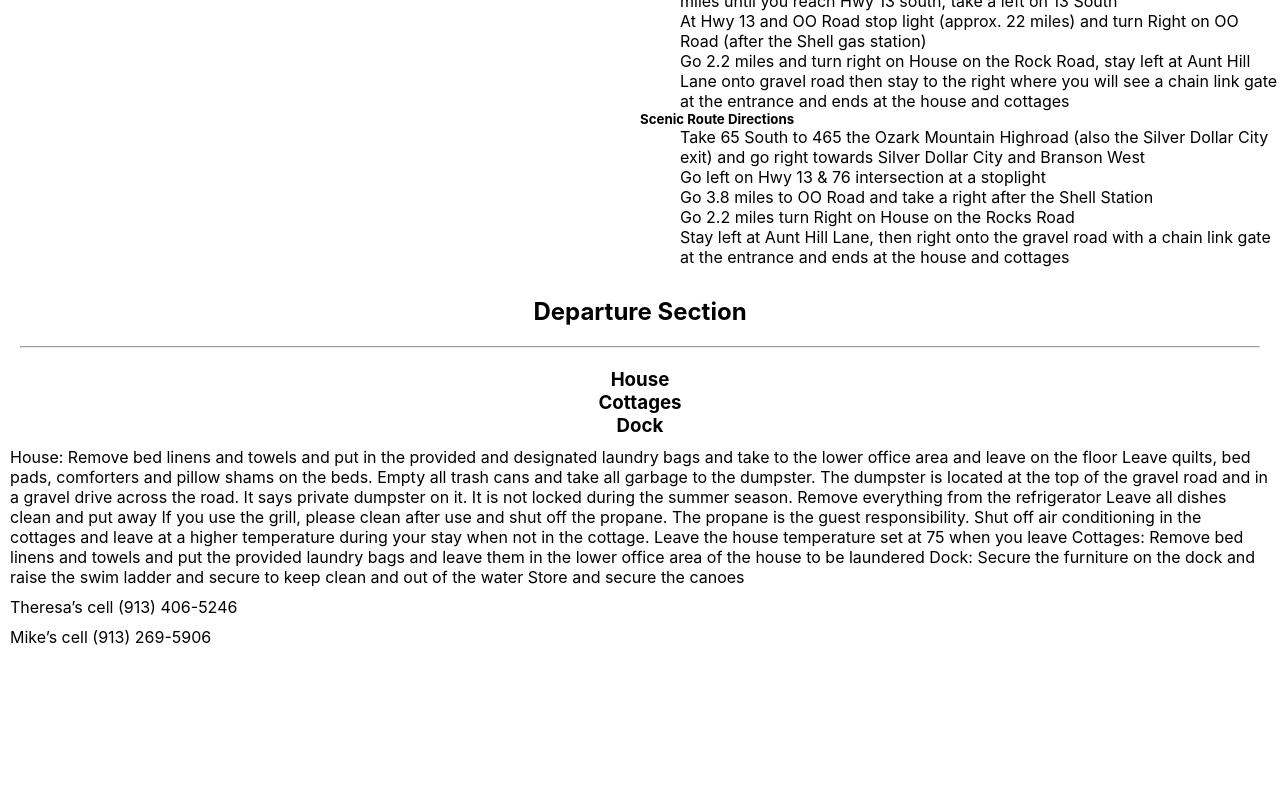
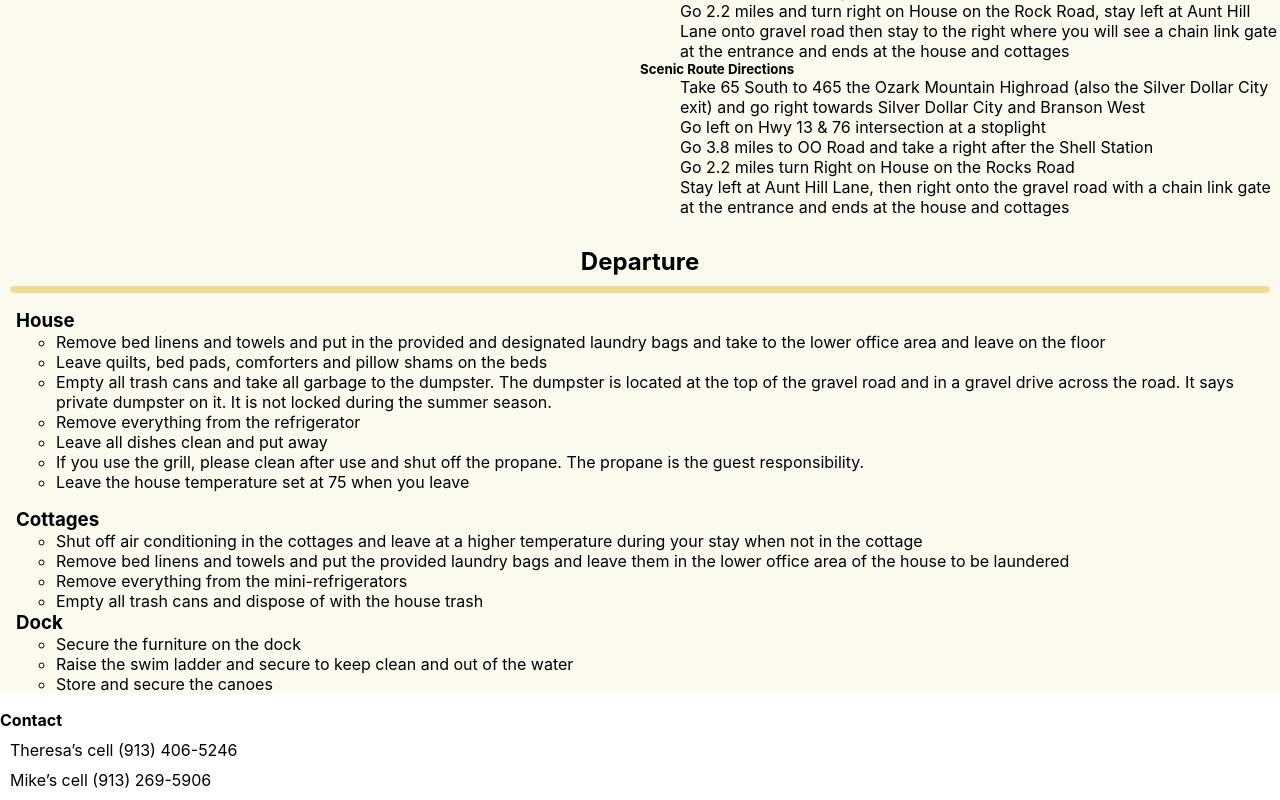
Before and after one commit to mkgude/murphy-lakehouse-app, a React (Create React App) app: page / in a window 1280 px wide. Shown: the part 1829-2629 px from the top of the page. Before the commit the page ends 2486 px from the top, so only its background shows below. Built offline with nearby package versions, Linux system fonts and the light colour scheme.

Commit message:
edited content in all sections and css

```diff
--- a/src/App.css
+++ b/src/App.css
@@ -6,6 +6,10 @@
   padding: 0;
 }
 
+.content {
+  height: auto;
+  background: rgb(252, 250, 238);
+}
 .mc-header {
   display: flex;
   flex-direction: column;
@@ -38,13 +42,16 @@
 }
 
 hr {
-  width: auto;
-  margin: 20px;
+  margin: 10px;
+  height: 5px;
+  background-color: rgb(238, 219, 149);
+  border: 1px solid rgb(238, 219, 149);
+  border-radius: 5px;
 }
 
 h2 {
   text-align: center;
-  margin-top: 30px;
+  padding-top: 30px;
 }
 
 h3 {
@@ -61,10 +68,18 @@ ul {
 p {
   margin: 10px;
 }
+.depart-head {
+  text-align: left;
+}
 
 .accomo-section,
-.amenities-section {
+.amenities-section,
+.depart-section {
   margin: 1em;
+}
+
+.depart-section ul {
+  list-style-type: circle;
 }
 
 @media screen and (min-width: 640px) {
--- a/src/components/Accomodations.js
+++ b/src/components/Accomodations.js
@@ -3,7 +3,7 @@ import React from 'react'
 export default function Accomodations() {
     return (
         <div className="accomodations">
-            <h2>Accomodations Section</h2>
+            <h2>Accomodations</h2>
             <hr/>
             <div className="accomodations-info">
                 <div className="accomo-section accomo-main-house">
--- a/src/components/Amenities.js
+++ b/src/components/Amenities.js
@@ -3,7 +3,7 @@ import React from 'react'
 export default function Amenities() {
     return (
         <div className="amenities">
-            <h2>Amenities Section</h2>
+            <h2>Amenities</h2>
             <hr/>
             <div className="amenities-info">
                 <div className="amenities-section amenities-house">
--- a/src/components/Departure.js
+++ b/src/components/Departure.js
@@ -3,27 +3,36 @@ import React from 'react'
 export default function Departure() {
     return (
         <div className="departure">
-            <h2>Departure Section</h2>
+            <h2>Departure</h2>
             <hr/>
             <div className="departure-info">
-                <h3>House</h3>
-                <h3>Cottages</h3>
-                <h3>Dock</h3>
-                <p>
-                House: Remove bed linens and towels and put in the provided and designated laundry bags and take to the lower office area and leave on the floor
-    Leave quilts, bed pads, comforters and pillow shams on the beds.
-    Empty all trash cans and take all garbage to the dumpster. The dumpster is
-    located at the top of the gravel road and in a gravel drive across the road. It says private dumpster on it. It is not locked during the summer season.
-    Remove everything from the refrigerator
-    Leave all dishes clean and put away
-    If you use the grill, please clean after use and shut off the propane. The propane is the guest responsibility.
-    Shut off air conditioning in the cottages and leave at a higher temperature during your stay when not in the cottage.
-    Leave the house temperature set at 75 when you leave
-    Cottages: Remove bed linens and towels and put the provided laundry bags and leave them in the lower office area of the house to be laundered
-    Dock: Secure the furniture on the dock and raise the swim ladder and secure to keep clean and out of the water
-    Store and secure the canoes
-
-                </p>
+                <div className="depart-section depart-mainhouse">
+                    <h3 className="depart-head">House</h3>
+                    <ul>
+                        <li>Remove bed linens and towels and put in the provided and designated laundry bags and take to the lower office area and leave on the floor</li>
+                        <li>Leave quilts, bed pads, comforters and pillow shams on the beds</li>
+                        <li>Empty all trash cans and take all garbage to the dumpster. The dumpster is located at the top of the gravel road and in a gravel drive across the road. It says private dumpster on it. It is not locked during the summer season.</li>
+                        <li>Remove everything from the refrigerator</li>
+                        <li>Leave all dishes clean and put away</li>
+                        <li>If you use the grill, please clean after use and shut off the propane. The propane is the guest responsibility.</li>
+                        <li>Leave the house temperature set at 75 when you leave</li>
+                    </ul>
+                </div>
+                <div className="depart-section depart-other">
+                    <h3 className="depart-head" >Cottages</h3>
+                    <ul>
+                        <li>Shut off air conditioning in the cottages and leave at a higher temperature during your stay when not in the cottage</li>
+                        <li>Remove bed linens and towels and put the provided laundry bags and leave them in the lower office area of the house to be laundered</li>
+                        <li>Remove everything from the mini-refrigerators</li>
+                        <li>Empty all trash cans and dispose of with the house trash</li>
+                    </ul>
+                    <h3 className="depart-head">Dock</h3>
+                    <ul>
+                        <li>Secure the furniture on the dock</li>
+                        <li>Raise the swim ladder and secure to keep clean and out of the water</li>
+                        <li>Store and secure the canoes</li>
+                    </ul>
+                </div>
             </div>
         </div>
     )
--- a/src/components/Directions.js
+++ b/src/components/Directions.js
@@ -3,11 +3,11 @@ import React from 'react'
 export default function Directions() {
     return (
         <div className="directions">
-            <h2>Directions Section</h2>
+            <h2>Directions</h2>
             <hr/>
             <div className="directions-info">
                 <div className="directions-section address">
-                    <h3>Address</h3>
+                    <h4>Address</h4>
                     <p>
                     Murphy Cottages
                     445 House on the Rock Road
--- a/src/components/Town.js
+++ b/src/components/Town.js
@@ -3,7 +3,7 @@ import React from 'react'
 export default function Town() {
     return (
         <div className="town">
-            <h2>In Town Section</h2>
+            <h2>In Town</h2>
             <hr/>
             <div className="town-info">
                 <p>
--- a/src/pages/Welcome.js
+++ b/src/pages/Welcome.js
@@ -22,7 +22,7 @@ function Welcome() {
                     <a href="#contact" className="mc-links">Contact</a>
                 </nav>
             </div>
-
+            <div className="content">
                 <div id="accomodations">
                     <Accomodations />
                 </div>
@@ -38,7 +38,9 @@ function Welcome() {
                 <div id="departure">
                     <Departure/>
                 </div>
+            </div>
             <div id="contact">
+                <h4>Contact</h4>
                 <p>Theresa’s cell (913) 406-5246</p>
                 <p>Mike’s cell (913) 269-5906</p>
             </div>
```
Lines whose indentation alone changed are shown as unchanged.
